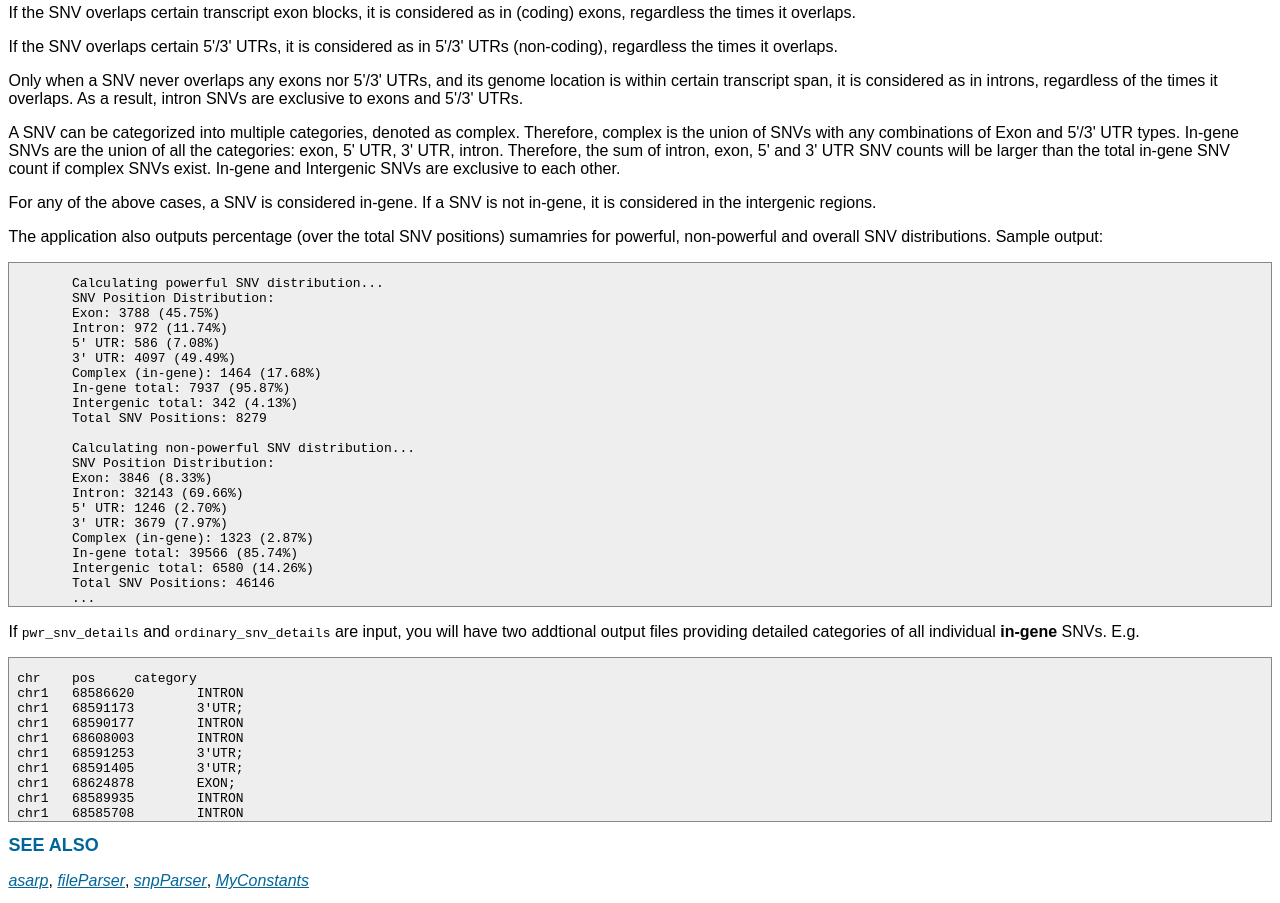
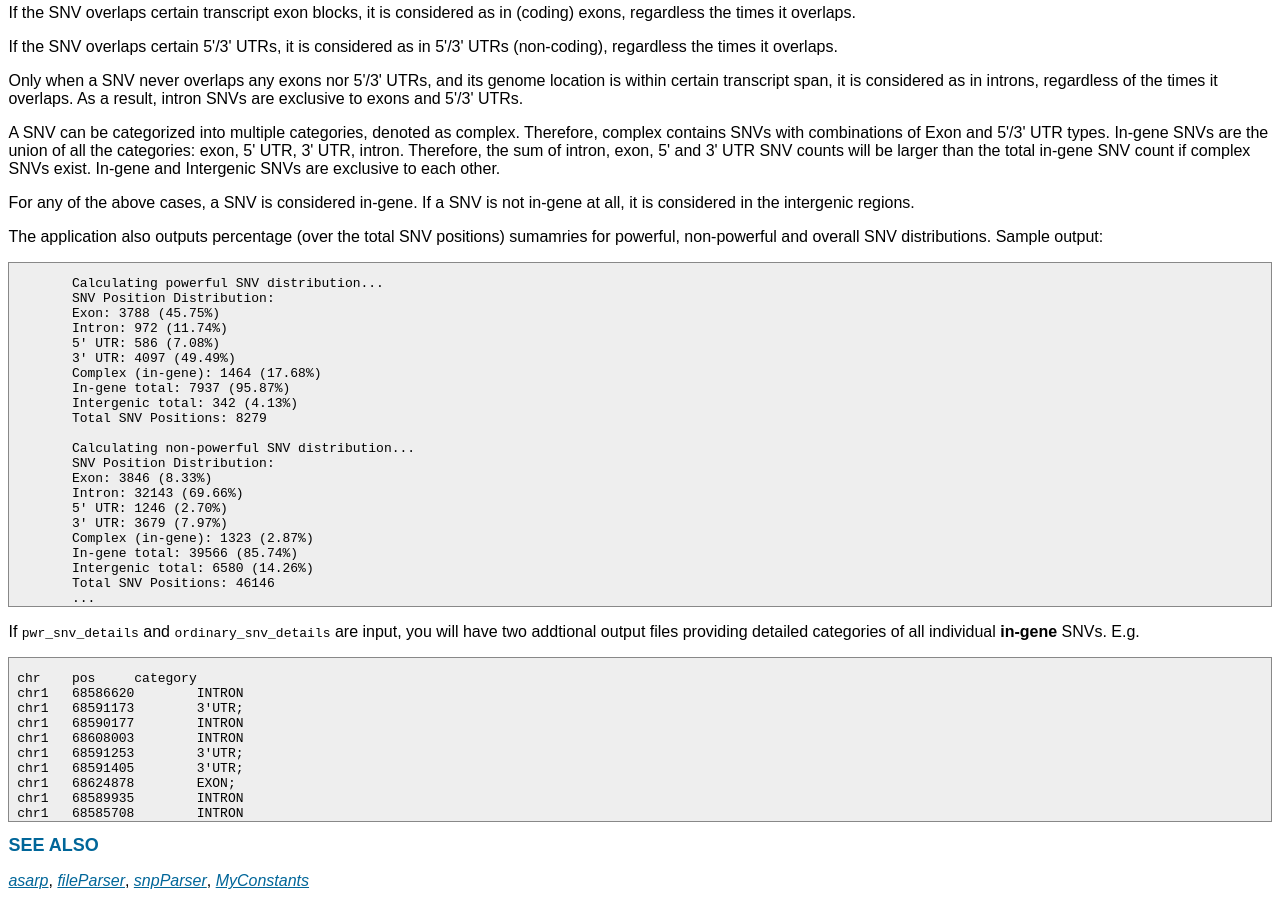
Before and after one commit to cyruschan/ASARP, a plain HTML site: page doc/snp_distri.html in a window 1280 px wide. Shown: the part 780-1683 px from the top of the page. Drawn offline with Linux system fonts and the light colour scheme.

Commit message:
update docs in snp_distri.pl aseSnvs.pl

```diff
--- a/doc/snp_distri.html
+++ b/doc/snp_distri.html
@@ -46,8 +46,8 @@ gene, and Vegagene.</li>
 <p>If the SNV overlaps certain transcript exon blocks, it is considered as in (coding) exons, regardless the times it overlaps.</p>
 <p>If the SNV overlaps certain 5'/3' UTRs, it is considered as in 5'/3' UTRs (non-coding), regardless the times it overlaps.</p>
 <p>Only when a SNV never overlaps any exons nor 5'/3' UTRs, and its genome location is within certain transcript span, it is considered as in introns, regardless of the times it overlaps. As a result, intron SNVs are exclusive to exons and 5'/3' UTRs.</p>
-<p>A SNV can be categorized into multiple categories, denoted as complex. Therefore, complex is the union of SNVs with any combinations of Exon and 5'/3' UTR types. In-gene SNVs are the union of all the categories: exon, 5' UTR, 3' UTR, intron. Therefore, the sum of intron, exon, 5' and 3' UTR SNV counts will be larger than the total in-gene SNV count if complex SNVs exist. In-gene and Intergenic SNVs are exclusive to each other.</p>
-<p>For any of the above cases, a SNV is considered in-gene. If a SNV is not in-gene, it is considered in the intergenic regions.</p>
+<p>A SNV can be categorized into multiple categories, denoted as complex. Therefore, complex contains SNVs with combinations of Exon and 5'/3' UTR types. In-gene SNVs are the union of all the categories: exon, 5' UTR, 3' UTR, intron. Therefore, the sum of intron, exon, 5' and 3' UTR SNV counts will be larger than the total in-gene SNV count if complex SNVs exist. In-gene and Intergenic SNVs are exclusive to each other.</p>
+<p>For any of the above cases, a SNV is considered in-gene. If a SNV is not in-gene at all, it is considered in the intergenic regions.</p>
 <p>The application also outputs percentage (over the total SNV positions) sumamries for powerful, non-powerful and overall SNV distributions. Sample output:</p>
 <pre>	Calculating powerful SNV distribution...
 	SNV Position Distribution:
```
Also changed, not shown: 2 other files.
